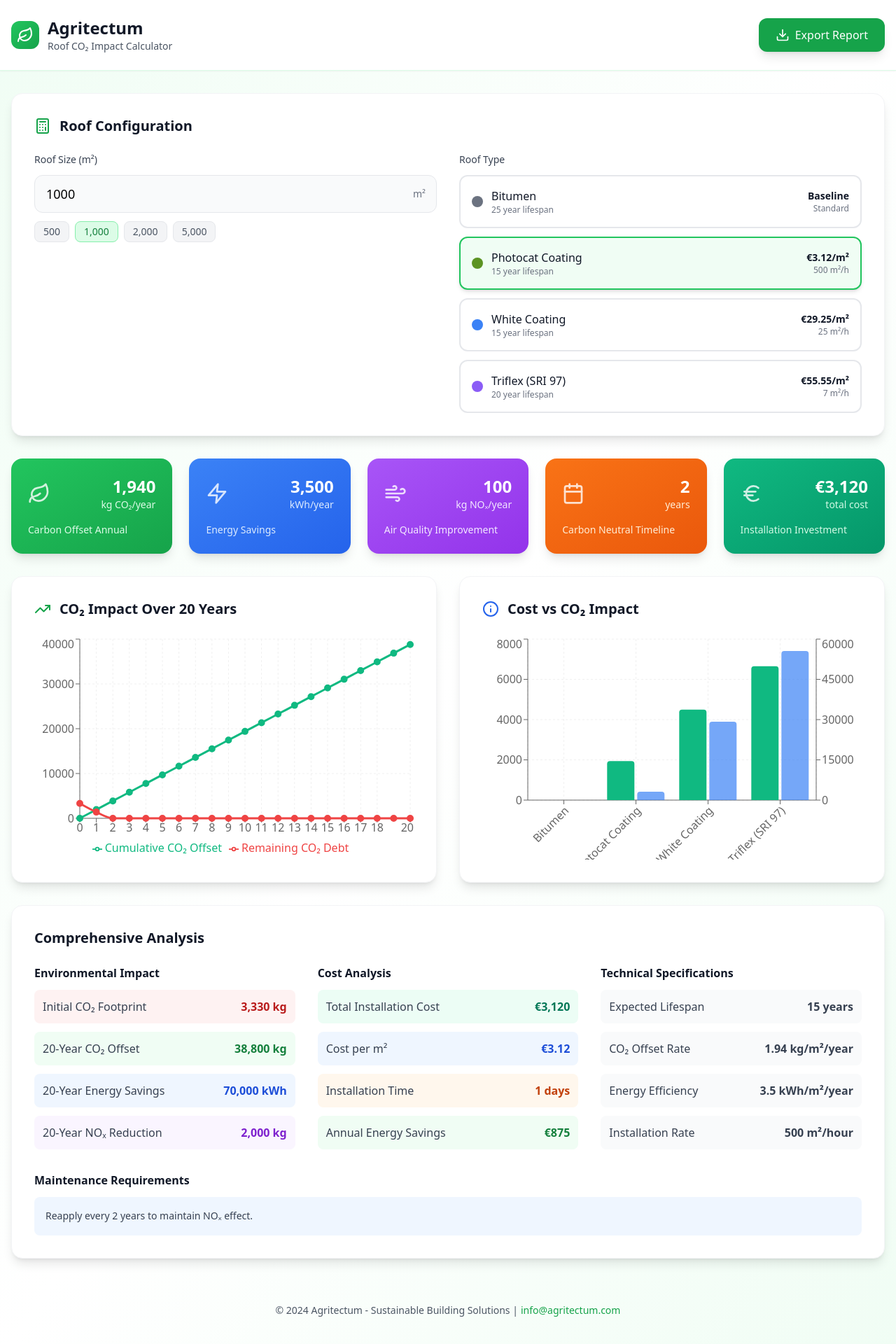
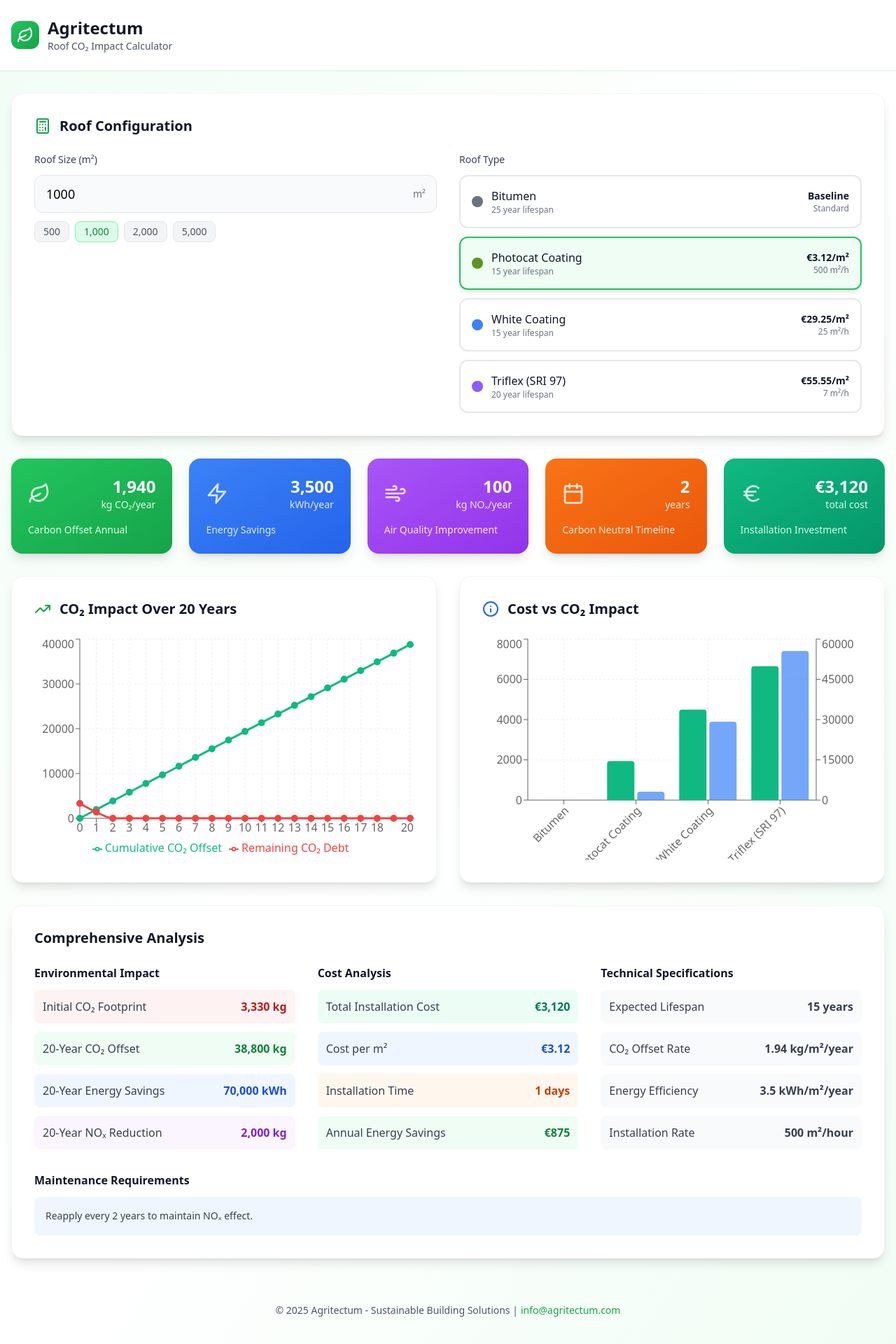
Before and after one commit to JesperSolutions/agritectum-roof-calculator, a React (Vite) app: page / in a window 1280 px wide. Shown: the top 1920 px of the page at 70% size. Built offline with nearby package versions, Linux system fonts and the light colour scheme.

Commit message:
Update App.tsx

```diff
--- a/src/App.tsx
+++ b/src/App.tsx
@@ -226,13 +226,6 @@ export default function RoofImpactDashboard() {
                 <p className="text-sm text-gray-600">Roof CO₂ Impact Calculator</p>
               </div>
             </div>
-            <button
-              onClick={exportPDF}
-              className="flex items-center space-x-2 bg-green-600 hover:bg-green-700 text-white px-6 py-3 rounded-xl font-medium transition-all duration-200 transform hover:scale-105 shadow-lg hover:shadow-xl"
-            >
-              <Download className="w-5 h-5" />
-              <span>Export Report</span>
-            </button>
           </div>
         </div>
       </div>
@@ -584,7 +577,7 @@ export default function RoofImpactDashboard() {
         {/* Footer */}
         <div className="text-center py-8">
           <p className="text-gray-600 text-sm">
-            © 2024 Agritectum - Sustainable Building Solutions |
+            © 2025 Agritectum - Sustainable Building Solutions |
             <a href="mailto:info@agritectum.com" className="text-green-600 hover:text-green-700 ml-1">
               info@agritectum.com
             </a>
```
